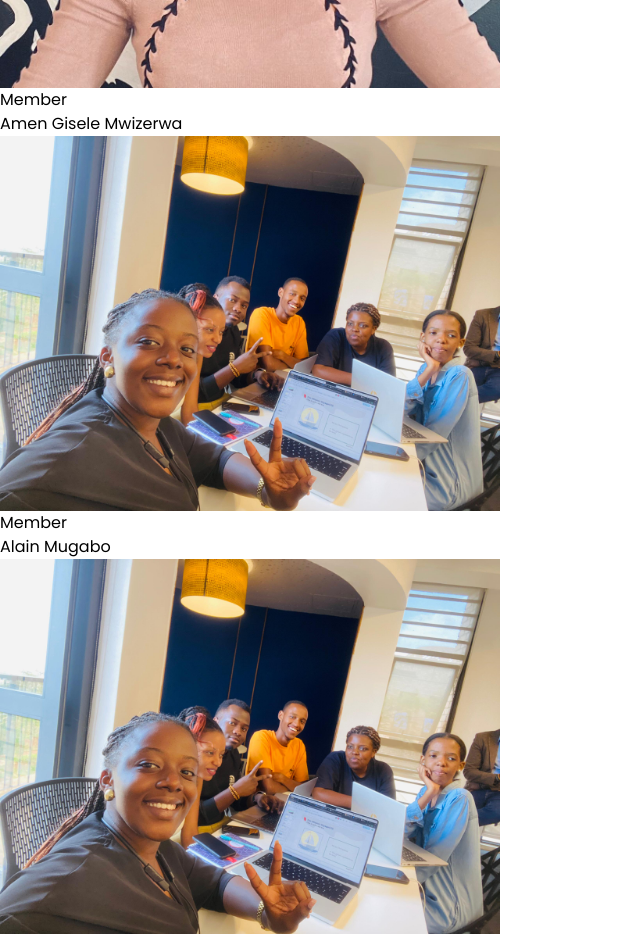
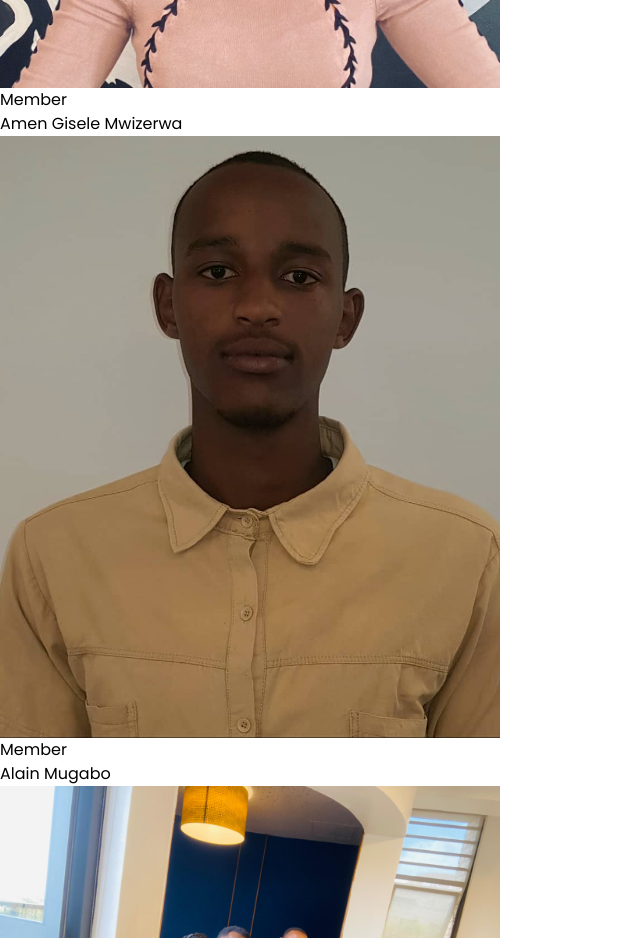
Before and after one commit to Kayle54187/Nebulas, a Next.js app: page / in a window 1280 px wide. Shown: the part 4120-5058 px from the top of the page, without its empty margins (0-640 px from the left). Built offline with nearby package versions, Linux system fonts and the light colour scheme.

Commit message:
feat: adding more team members

```diff
--- a/src/constants/index.ts
+++ b/src/constants/index.ts
@@ -20,7 +20,7 @@ export const teamMembers = [
 		role: "Member",
 	},
 	{
-		image: "/team.JPG",
+		image: "/alain.jpeg",
 		name: "Alain Mugabo",
 		role: "Member",
 	},
```
Also changed, not shown: public/alain.jpeg (added).
